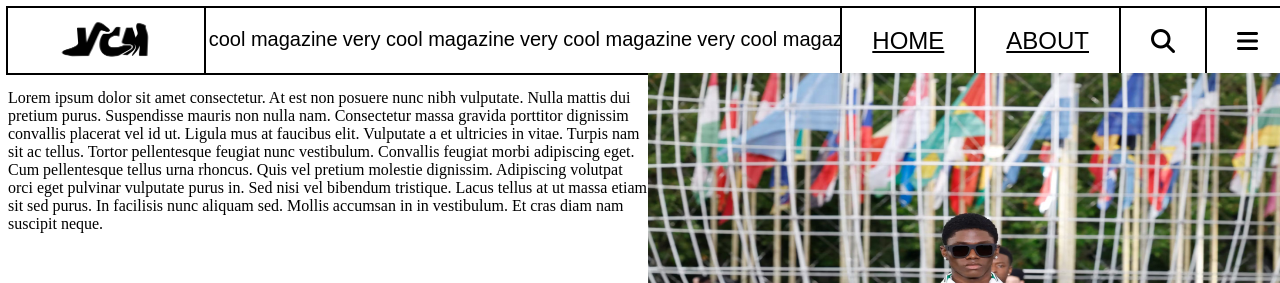
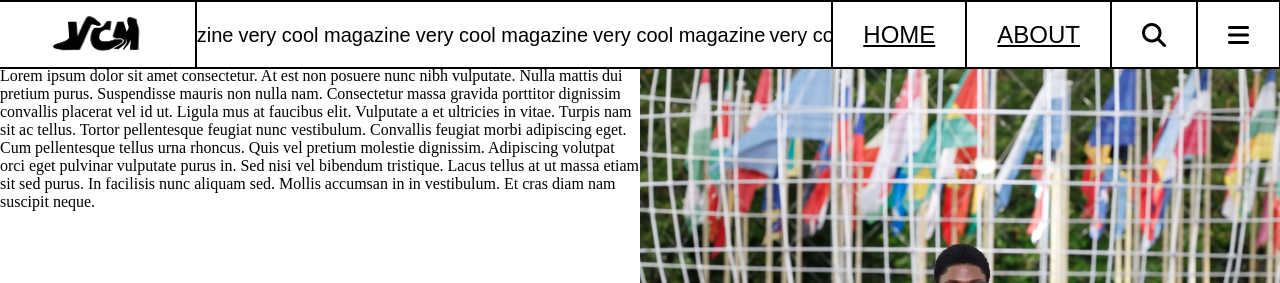
Before and after one commit to ssupix/seo-website, a plain HTML site: page index.html in a window 1280 px wide. Shown: the top 283 px of the page. Drawn offline with nearby package versions, Linux system fonts and the light colour scheme; a web font is replaced by a local one.

Commit message:
hero progress

```diff
--- a/_sass/_header.scss
+++ b/_sass/_header.scss
@@ -7,6 +7,7 @@ header {
     justify-content: center;
     align-items: center;
     background-color: white;
+    padding-top: 2px;
 
 
     nav {
@@ -15,6 +16,7 @@ header {
         height: 100%;
         display: flex;
         border: 2px solid black;
+        border-left: none;
     }
 }
 
@@ -35,6 +37,9 @@ header {
     padding: 5px 0;
     overflow: hidden;
     line-height: 1;
+    display: flex;
+    justify-content: center;
+    align-items: center;
 }
 
 .running-line ul {
--- a/_sass/_hero.scss
+++ b/_sass/_hero.scss
@@ -1,7 +1,6 @@
 .hero {
     width: 100%;
     display: flex;
-    position: absolute;
 }
 
 .article-1 {
@@ -13,11 +12,10 @@
     width: 50%;
     height: 95vh;
     overflow: hidden;
-    position: relative;
 
     img {
         width: 100%;
-        height: 100%;
+        // height: 100%;
         size: cover;
     }
 }
--- a/_sass/style.scss
+++ b/_sass/style.scss
@@ -1,12 +1,12 @@
-@import "variables";
-
-@import "header";
-@import "hero";
-
 * {
     padding: 0;
+    margin: 0;
 }
 
 body {
     width: 100%;
 }
+@import "variables";
+
+@import "header";
+@import "hero";
```
Also changed, not shown: _sass/style.css, 1 other file.
